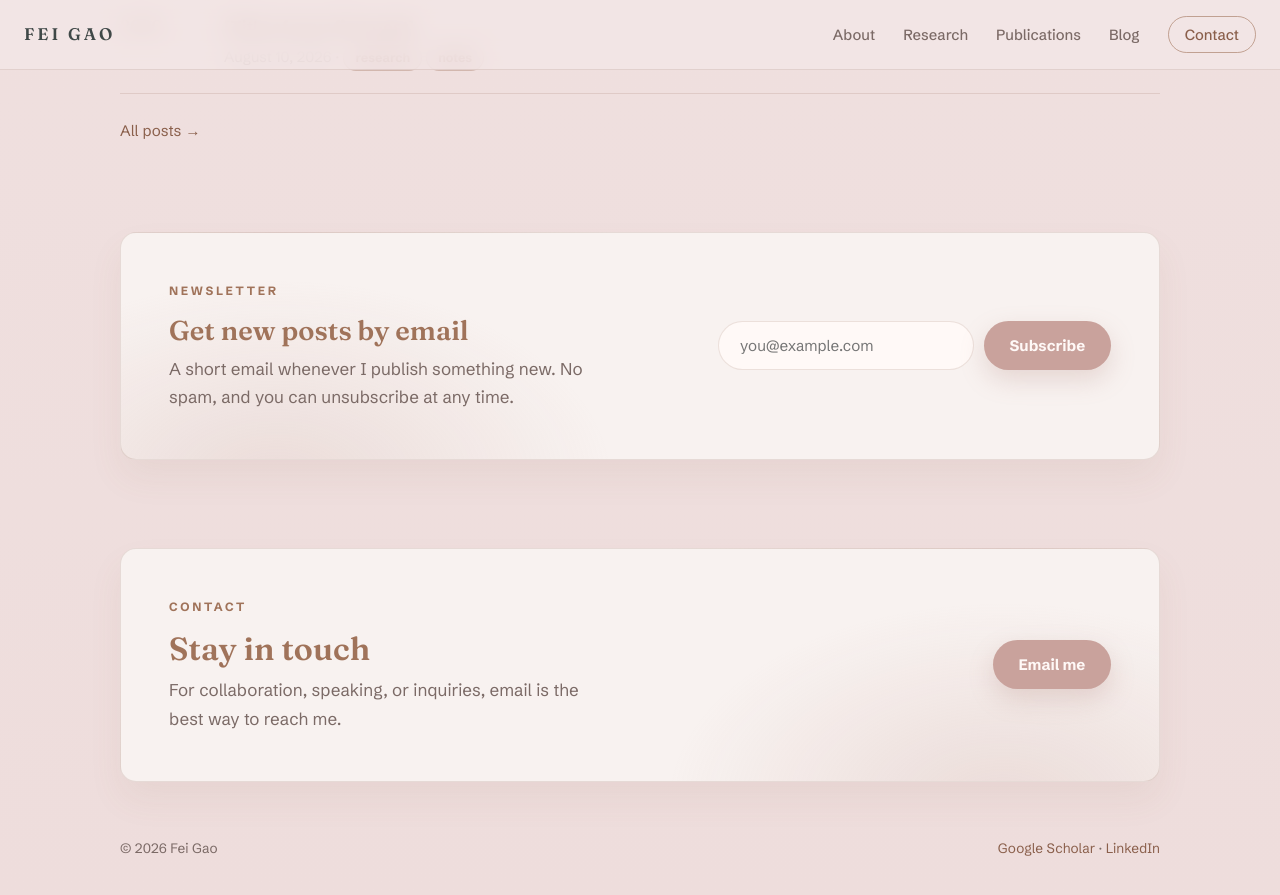
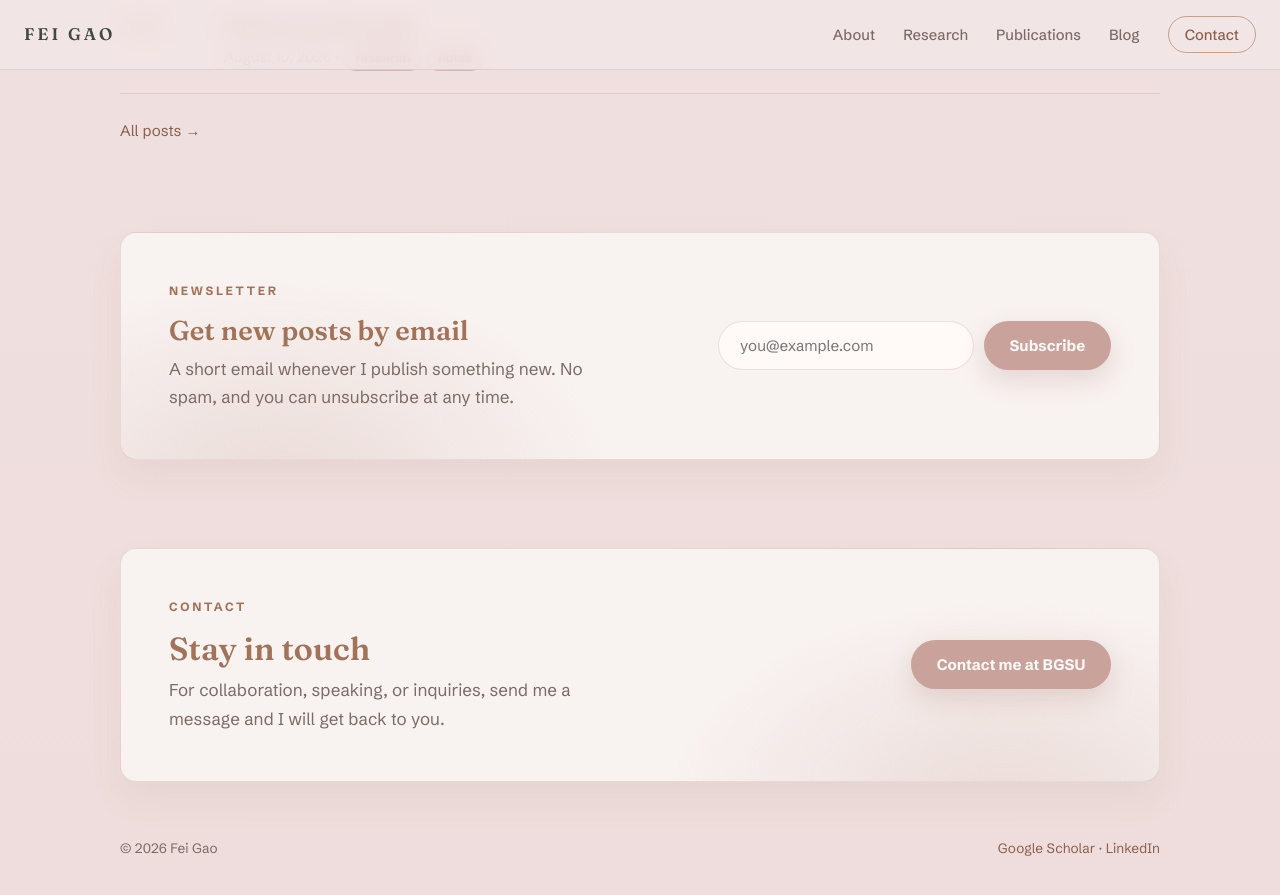
Before and after one commit to gaofei9/gaofei9.github.io, a Jekyll site: the page built from index.html, in a window 1280 px wide and 900 px high, scrolled down 3121 px. Shown: the top 895 px of the window. Built offline with Jekyll 4.4.1, drawn with Linux system fonts in a browser that asks for light colours.

Commit message:
Replace mailto link with a contact form button
Keeps the email address out of the site HTML where harvesters scrape it.
Set contact_form_url in _config.yml to point at a hosted form; until
then the button links to the BGSU faculty page.

Co-Authored-By: Claude Fable 5 <noreply@anthropic.com>

```diff
--- a/_config.yml
+++ b/_config.yml
@@ -4,6 +4,11 @@ url: "https://gaofei9.github.io"
 
 markdown: kramdown
 permalink: /blog/:year/:title/
+
+# Paste the share link of your contact form here (Google Forms, Microsoft
+# Forms, Tally). While this is empty, the Contact button points at your BGSU
+# faculty page instead, so it always works.
+contact_form_url: ""
 
 plugins:
   - jekyll-feed
--- a/index.html
+++ b/index.html
@@ -209,11 +209,15 @@
           <p class="eyebrow">Contact</p>
           <h2>Stay in touch</h2>
           <p class="contact-copy">
-            For collaboration, speaking, or inquiries, email is the
-            best way to reach me.
+            For collaboration, speaking, or inquiries, send me a message and
+            I will get back to you.
           </p>
         </div>
-        <a class="btn btn-rose" href="mailto:gaof@bgsu.edu">Email me</a>
+        {% if site.contact_form_url != "" %}
+        <a class="btn btn-rose" href="{{ site.contact_form_url }}">Send me a message</a>
+        {% else %}
+        <a class="btn btn-rose" href="https://www.bgsu.edu/technology-architecture-and-applied-engineering/about-the-college/faculty-and-staff-directory/fei-gao.html">Contact me at BGSU</a>
+        {% endif %}
       </div>
     </section>
   </main>
```
